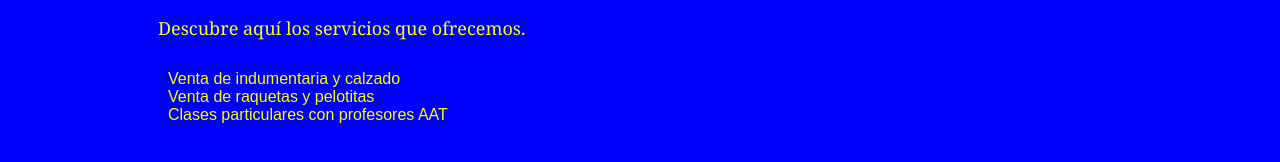
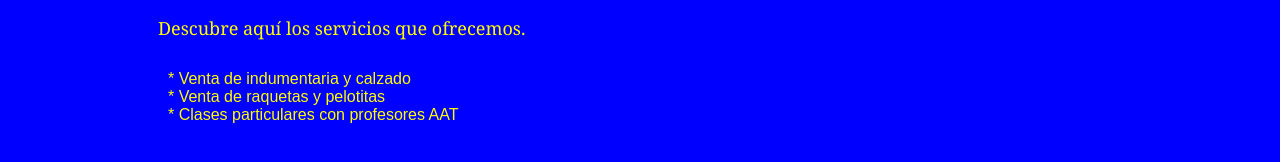
Before and after one commit to Tigre-Nelson/miprimerapagina, a plain HTML site: page services.html in a window 1280 px wide. Shown: the part 182-344 px from the top of the page. Drawn offline with Linux system fonts and the light colour scheme.

Commit message:
Update services.html

```diff
--- a/services.html
+++ b/services.html
@@ -22,9 +22,9 @@
          <h1>Nuestros servicios</h1>
          <p>Descubre aquí los servicios que ofrecemos.</p>
          <ul>
-         <li>Venta de indumentaria y calzado</li>
-         <li>Venta de raquetas y pelotitas</li>
-         <li>Clases particulares con profesores AAT</li>
+         <li>* Venta de indumentaria y calzado</li>
+         <li>* Venta de raquetas y pelotitas</li>
+         <li>* Clases particulares con profesores AAT</li>
          </ul>
      </div>
   </body>
```
